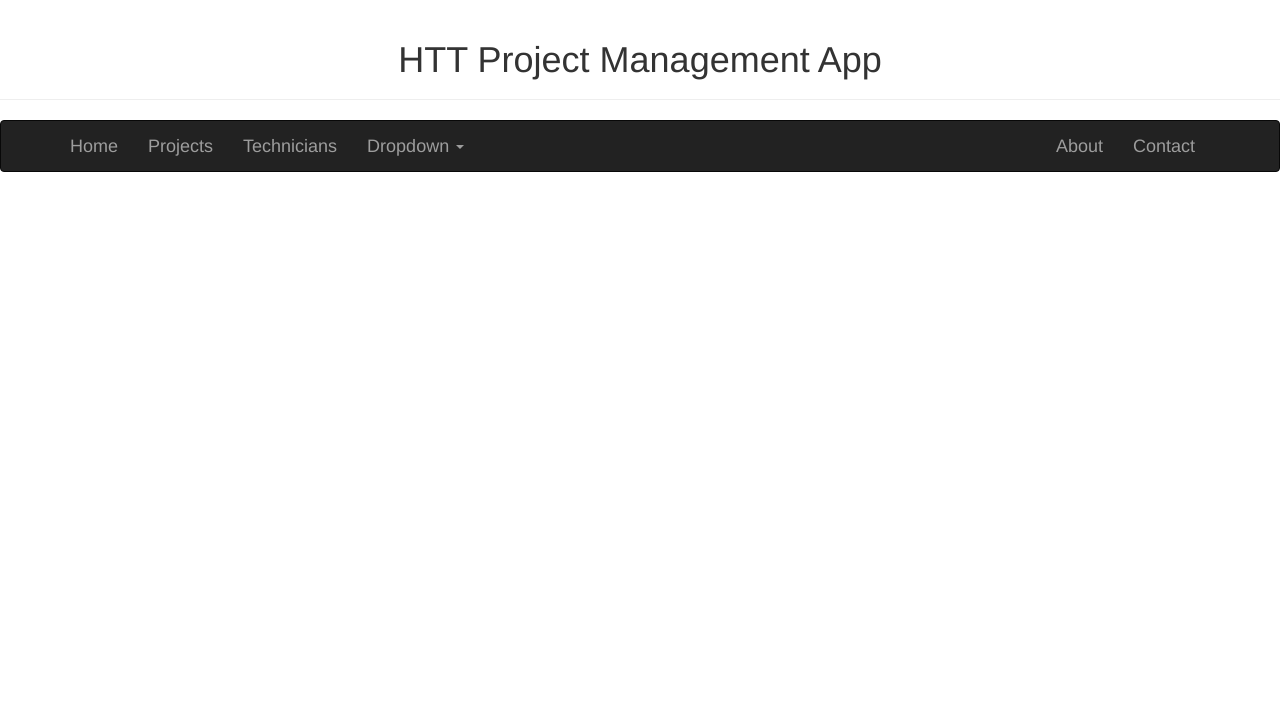
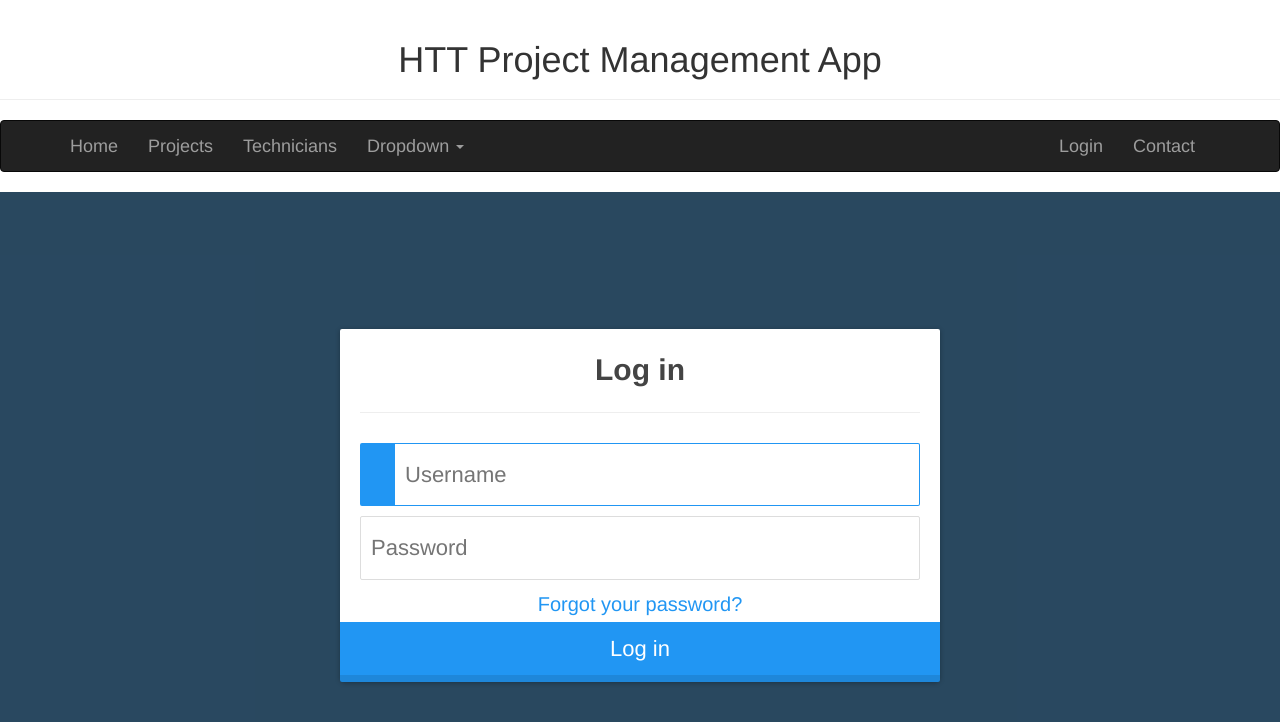
Before and after one commit to IsaiahHarris/HTT-Project-Management-App, a React (Create React App) app: page /login in a window 1280 px wide. Shown: the top 722 px of the page. Built offline with nearby package versions, Linux system fonts and the light colour scheme.

Commit message:
front end login layout

```diff
--- a/package.json
+++ b/package.json
@@ -11,6 +11,7 @@
     "dotenv": "^6.2.0",
     "express": "^4.16.4",
     "express-session": "^1.15.6",
+    "jquery": "^3.3.1",
     "knex": "^0.16.3",
     "node-sass": "^4.11.0",
     "passport": "^0.4.0",
--- /dev/null
+++ b/src/Login/Login.scss
@@ -0,0 +1,177 @@
+$primary: #2196f3;
+
+body {
+  font-family: 'Lato', sans-serif;
+}
+
+@keyframes spinner {
+  0% {
+    transform: rotateZ(0deg);
+  }
+  100% {
+    transform: rotateZ(359deg);
+  }
+}
+
+* {
+  box-sizing: border-box;
+}
+
+.wrapper {
+  display: flex;
+  align-items: center;
+  flex-direction: column;
+  justify-content: center;
+  width: 100%;
+  height: 100%;
+  min-height: 100%;
+  padding: 20px;
+  background: rgba(darken($primary, 40%), 0.85);
+}
+
+.login {
+  border-radius: 2px 2px 5px 5px;
+  padding: 10px 20px 20px 20px;
+  width: 90%;
+  max-width: 600px;
+  height: 60%;
+  background: #ffffff;
+  position: relative;
+  padding-bottom: 80px;
+  box-shadow: 0px 1px 5px rgba(0, 0, 0, 0.3);
+
+  &.loading {
+    button {
+      max-height: 100%;
+      padding-top: 50px;
+      .spinner {
+        opacity: 1;
+        top: 40%;
+      }
+    }
+  }
+
+  &.ok {
+    button {
+      background-color: #8bc34a;
+      .spinner {
+        border-radius: 0;
+        border-top-color: transparent;
+        border-right-color: transparent;
+        height: 20px;
+        animation: none;
+        transform: rotateZ(-45deg);
+      }
+    }
+  }
+
+  input {
+    display: block;
+    padding: 15px 10px;
+    margin-bottom: 10px;
+    width: 100%;
+    border: 1px solid #ddd;
+    transition: border-width 0.2s ease;
+    border-radius: 2px;
+    color: #ccc;
+    font-size: 22px;
+    & + i.fa {
+      color: #fff;
+      font-size: 1em;
+      position: absolute;
+      margin-top: -47px;
+      opacity: 0;
+      left: 0;
+      transition: all 0.1s ease-in;
+    }
+
+    &:focus {
+      & + i.fa {
+        opacity: 1;
+        left: 30px;
+        transition: all 0.25s ease-out;
+      }
+      outline: none;
+      color: #444;
+      border-color: $primary;
+      border-left-width: 35px;
+    }
+  }
+
+  a {
+    font-size: 20px;
+    color: $primary;
+    text-decoration: none;
+  }
+
+  .title {
+    color: #444;
+    font-size: 30px;
+    font-weight: bold;
+    margin: 10px 0 30px 0;
+    border-bottom: 1px solid #eee;
+    padding-bottom: 20px;
+  }
+
+  button {
+    width: 100%;
+    height: 100%;
+    padding: 10px 10px;
+    background: $primary;
+    color: #fff;
+    display: block;
+    border: none;
+    margin-top: 20px;
+    position: absolute;
+    left: 0;
+    bottom: 0;
+    max-height: 60px;
+    border: 0px solid rgba(0, 0, 0, 0.1);
+    border-radius: 0 0 2px 2px;
+    transform: rotateZ(0deg);
+    font-size: 22px;
+    transition: all 0.1s ease-out;
+    border-bottom-width: 7px;
+
+    .spinner {
+      display: block;
+      width: 40px;
+      height: 40px;
+      position: absolute;
+      border: 4px solid #ffffff;
+      border-top-color: rgba(255, 255, 255, 0.3);
+      border-radius: 100%;
+      left: 50%;
+      top: 0;
+      opacity: 0;
+      margin-left: -20px;
+      margin-top: -20px;
+      animation: spinner 0.6s infinite linear;
+      transition: top 0.3s 0.3s ease, opacity 0.3s 0.3s ease,
+        border-radius 0.3s ease;
+      box-shadow: 0px 1px 0px rgba(0, 0, 0, 0.2);
+    }
+  }
+
+  &:not(.loading) button:hover {
+    box-shadow: 0px 1px 3px $primary;
+  }
+  &:not(.loading) button:focus {
+    border-bottom-width: 4px;
+  }
+}
+
+footer {
+  display: block;
+  padding-top: 50px;
+  text-align: center;
+  color: #ddd;
+  font-weight: normal;
+  text-shadow: 0px -1px 0px rgba(0, 0, 0, 0.2);
+  font-size: 0.8em;
+  a,
+  a:link {
+    color: #fff;
+    text-decoration: none;
+  }
+}
--- /dev/null
+++ b/src/Login/index.js
@@ -0,0 +1,56 @@
+import React, { Component } from 'react';
+import './Login.scss';
+import $ from 'jquery';
+
+let working = false;
+$('.login').on('submit', function(e) {
+  e.preventDefault();
+  if (working) return;
+  working = true;
+  var $this = $(this),
+    $state = $this.find('button > .state');
+  $this.addClass('loading');
+  $state.html('Authenticating');
+  setTimeout(function() {
+    $this.addClass('ok');
+    $state.html('Welcome back!');
+    setTimeout(function() {
+      $state.html('Log in');
+      $this.removeClass('ok loading');
+      working = false;
+    }, 4000);
+  }, 3000);
+});
+class Login extends Component {
+  constructor(props) {
+    super(props);
+
+    this.state = {
+      username: '',
+      password: ''
+    };
+    // this.handleInputChange = this.handleInputChange
+  }
+
+  render() {
+    const { username, password } = this.state;
+    return (
+      <div className="wrapper">
+        <form className="login">
+          <p className="title">Log in</p>
+          <input type="text" placeholder="Username" autoFocus />
+          <i className="fa fa-user" />
+          <input type="password" placeholder="Password" />
+          <i className="fa fa-key" />
+          <a href="#">Forgot your password?</a>
+          <button>
+            <i className="spinner" />
+            <span className="state">Log in</span>
+          </button>
+        </form>
+      </div>
+    );
+  }
+}
+
+export default Login;
--- a/src/MainContainer/MainContainer.scss
+++ b/src/MainContainer/MainContainer.scss
@@ -0,0 +1,3 @@
+.main-container {
+  height: 78.5vh;
+}
--- a/src/MainContainer/index.js
+++ b/src/MainContainer/index.js
@@ -2,6 +2,8 @@ import React, { Component } from 'react';
 import { Route, Switch } from 'react-router-dom';
 import Home from '../Home';
 import Projects from '../Projects';
+import Login from '../Login';
+import './MainContainer.scss';
 class MainContainer extends Component {
   render() {
     return (
@@ -9,6 +11,7 @@ class MainContainer extends Component {
         <Switch>
           <Route exact path="/" component={Home} />
           <Route exact path="/projects" component={Projects} />
+          <Route exact path="/login" component={Login} />
         </Switch>
       </div>
     );
--- a/src/Navbar/index.js
+++ b/src/Navbar/index.js
@@ -1,6 +1,7 @@
 import React, { Component } from 'react';
 
 import { Nav, NavItem, Navbar, NavDropdown, MenuItem } from 'react-bootstrap';
+import { Link } from 'react-router-dom';
 import './Navbar.scss';
 class NavBar extends Component {
   render() {
@@ -9,7 +10,7 @@ class NavBar extends Component {
         <Navbar className="navbar" inverse collapseOnSelect>
           <Navbar.Header>
             <Navbar.Brand>
-              <a href="/">Home</a>
+              <Link to="/">Home</Link>
             </Navbar.Brand>
             <Navbar.Toggle />
           </Navbar.Header>
@@ -34,8 +35,8 @@ class NavBar extends Component {
               </NavDropdown>
             </Nav>
             <Nav pullRight>
-              <NavItem eventKey={1} href="#">
-                About
+              <NavItem eventKey={1} href="/login">
+                Login
               </NavItem>
               <NavItem eventKey={2} href="#">
                 Contact
```
Also changed, not shown: 1 other file (tests, documents, lock files or other folders).
